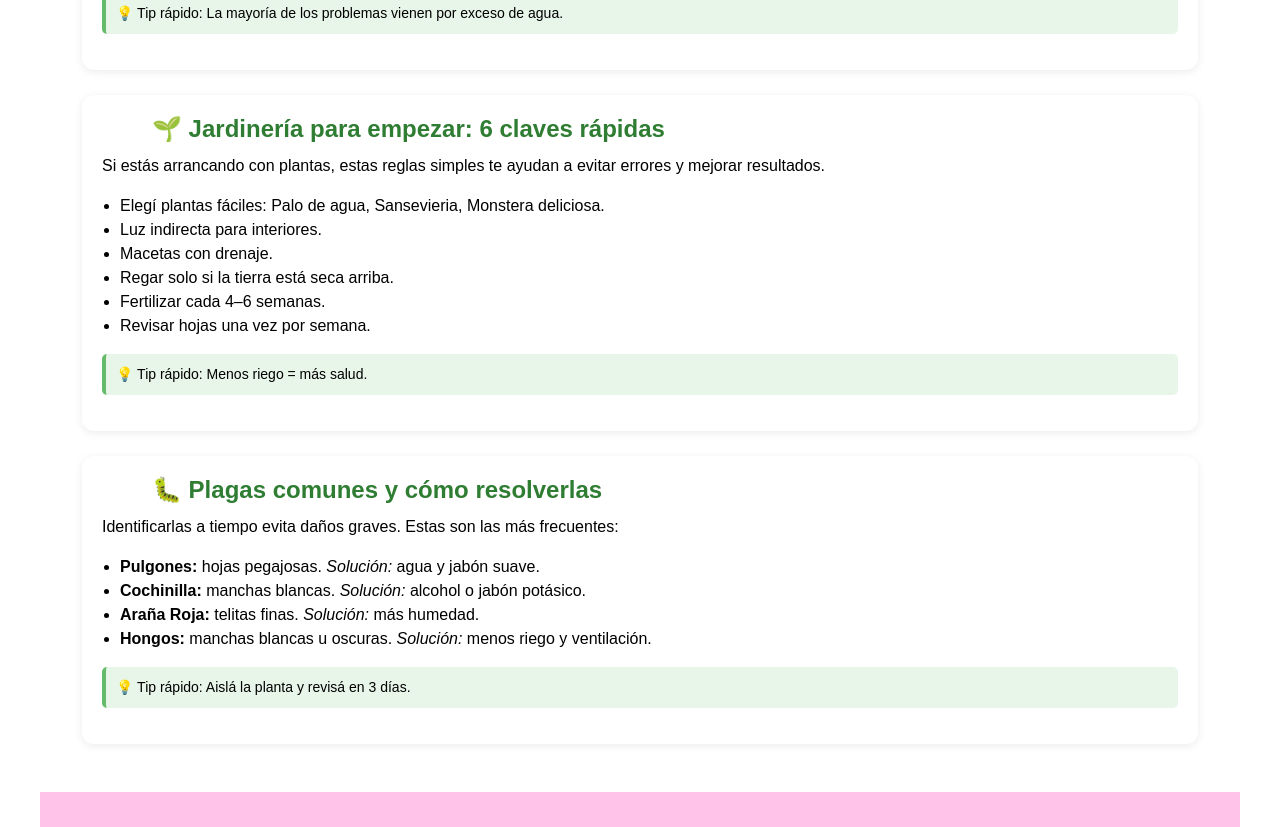
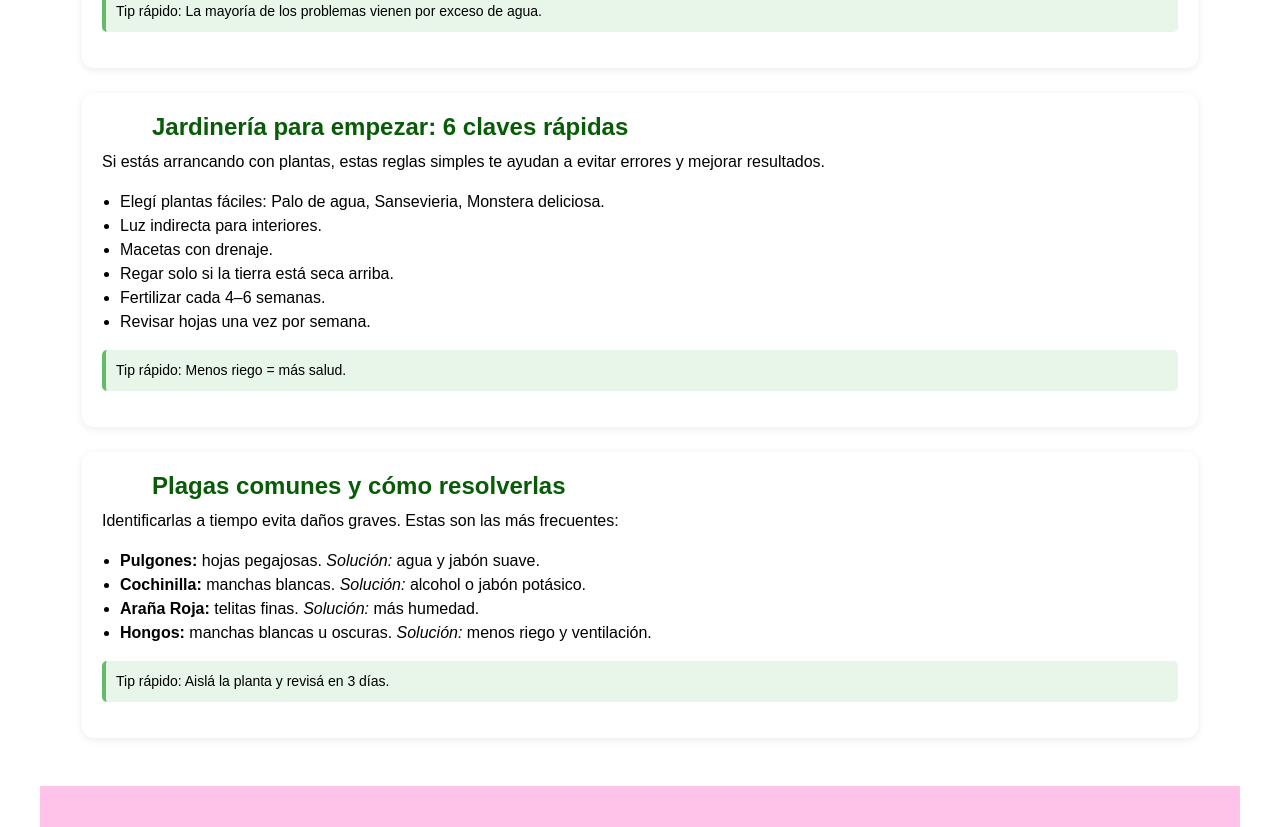
Before and after one commit to Oscar-castelani/Base-tpi3, a plain HTML site: page public/blog.html in a window 1280 px wide. Shown: the part 4410-5237 px from the top of the page. Drawn offline with nearby package versions, Linux system fonts and the light colour scheme; no server answers; a script that the page names is missing.

Commit message:
Saque los emojis

```diff
--- a/public/blog.html
+++ b/public/blog.html
@@ -198,7 +198,7 @@
 
       <!-- POST 1 -->
       <div class="blog-card">
-          <h3>🌸 Calendario de jardinería: tareas por estación</h3>
+          <h3>Calendario de jardinería: tareas por estación</h3>
           <p>Cuidar las plantas es más fácil si seguís una rutina según la época del año. Este calendario te guía con tareas básicas para mantener tus plantas sanas todo el año.</p>
           <ul>
               <li><strong>Verano:</strong> Aumentar riego, revisar plagas, dar sombra.</li>
@@ -206,12 +206,12 @@
               <li><strong>Invierno:</strong> Reducir riego, proteger del frío, mover plantas sensibles al interior.</li>
               <li><strong>Primavera:</strong> Fertilizar, sembrar nuevas plantas, dividir y trasplantar.</li>
           </ul>
-          <p class="tip">💡 Tip rápido: La mayoría de los problemas vienen por exceso de agua.</p>
+          <p class="tip">Tip rápido: La mayoría de los problemas vienen por exceso de agua.</p>
       </div>
 
       <!-- POST 2 -->
       <div class="blog-card">
-          <h3>🌱 Jardinería para empezar: 6 claves rápidas</h3>
+          <h3>Jardinería para empezar: 6 claves rápidas</h3>
           <p>Si estás arrancando con plantas, estas reglas simples te ayudan a evitar errores y mejorar resultados.</p>
           <ul>
               <li>Elegí plantas fáciles: Palo de agua, Sansevieria, Monstera deliciosa.</li>
@@ -221,12 +221,12 @@
               <li>Fertilizar cada 4–6 semanas.</li>
               <li>Revisar hojas una vez por semana.</li>
           </ul>
-          <p class="tip">💡 Tip rápido: Menos riego = más salud.</p>
+          <p class="tip">Tip rápido: Menos riego = más salud.</p>
       </div>
 
       <!-- POST 3 -->
       <div class="blog-card">
-          <h3>🐛 Plagas comunes y cómo resolverlas</h3>
+          <h3>Plagas comunes y cómo resolverlas</h3>
           <p>Identificarlas a tiempo evita daños graves. Estas son las más frecuentes:</p>
           <ul>
               <li><strong>Pulgones:</strong> hojas pegajosas. <em>Solución:</em> agua y jabón suave.</li>
@@ -234,7 +234,7 @@
               <li><strong>Araña Roja:</strong> telitas finas. <em>Solución:</em> más humedad.</li>
               <li><strong>Hongos:</strong> manchas blancas u oscuras. <em>Solución:</em> menos riego y ventilación.</li>
           </ul>
-          <p class="tip">💡 Tip rápido: Aislá la planta y revisá en 3 días.</p>
+          <p class="tip">Tip rápido: Aislá la planta y revisá en 3 días.</p>
       </div>
 
     </section>
--- a/public/styles/style.css
+++ b/public/styles/style.css
@@ -991,11 +991,7 @@ article img {
     border-radius: 12px;
     margin-bottom: 25px;
     box-shadow: 0 2px 8px rgba(0,0,0,0.08);
-}
 
-.blog-card h3 {
-    color: #2e7d32;
-    margin-bottom: 10px;
 }
 
 .blog-card ul {
```
